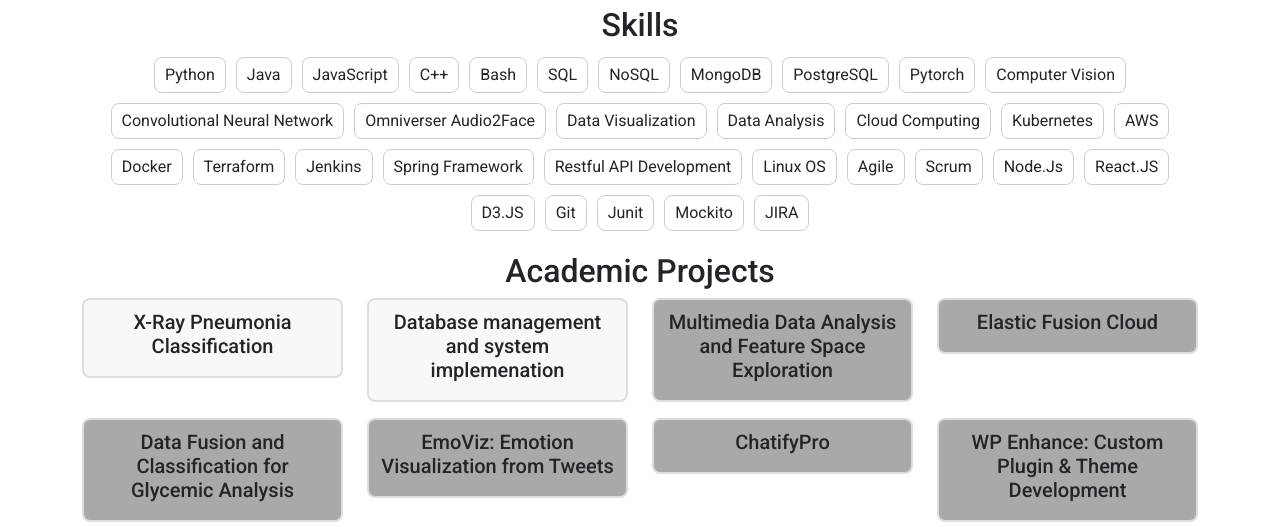
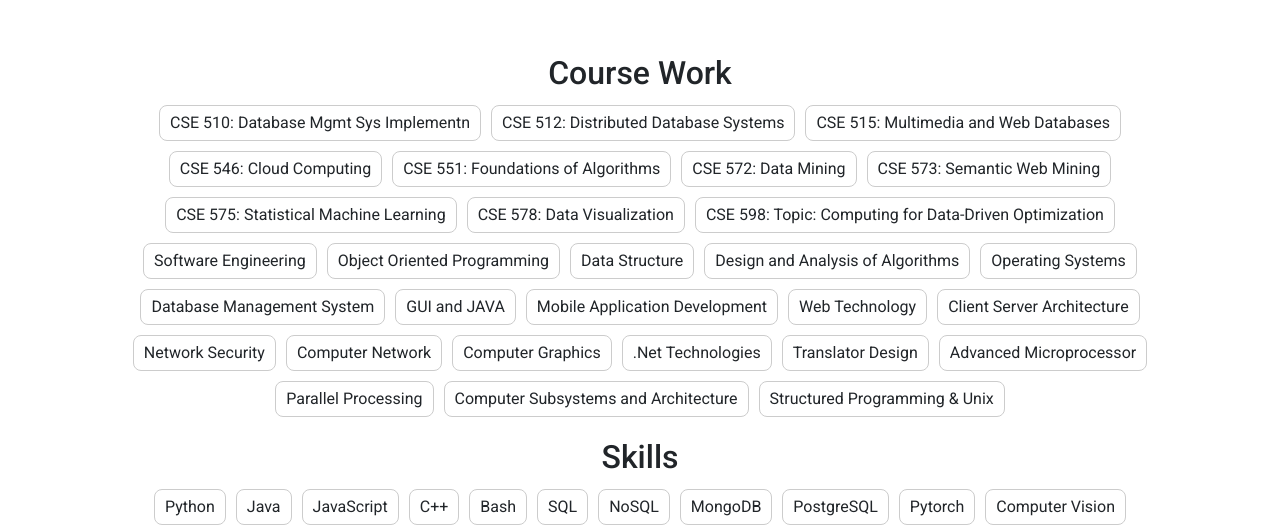
Before and after one commit to vrcoder70/vrcoder70.github.io, a React (Create React App) app: page / in a window 1280 px wide. Shown: the part 2204-2731 px from the top of the page. Built offline with nearby package versions, Linux system fonts and the light colour scheme.

Commit message:
Update 2

```diff
--- a/src/AcademicProjects.js
+++ b/src/AcademicProjects.js
@@ -76,7 +76,7 @@
         <div className="row">
           {projects.map((project, index) => (
             <div key={index} className="col-md-3 mb-3">
-              <div className={`project-card ${project.status === 'finished' ? 'finished' : 'in-progress'}`} onClick={() => toggleProjectInfo(index)}>
+              <div className={`project-card ${project.status === 'finished' ? 'finished' : 'in-progress'}`} onClick={() => toggleProjectInfo(index)} style={{minHeight: '80px'}}>
                 <div className="project-info" style={{ display: projectInfoVisible && selectedProject === index ? 'block' : 'none' }}>
                   <p>{project.description}</p>
                   {
--- a/src/App.js
+++ b/src/App.js
@@ -5,10 +5,11 @@
 import Education from './Education';
 import Experience from './Experience';
 import AcademicProjects from './AcademicProjects';
-import Testimonials from './Testimonials';
+// import Testimonials from './Testimonials';
 import Footer from './Footer';
 import Skills from './Skills';
 import HonorsAndActivities from './HonorsAndActivities';
+import Courses from './CourseWork';
 
 function App() {
   return (
@@ -18,6 +19,7 @@
         <Summary />
         <Experience />
         <Education />
+        <Courses />
         <Skills />
         <AcademicProjects />
         <HonorsAndActivities />
--- /dev/null
+++ b/src/CourseWork.js
@@ -0,0 +1,53 @@
+import React from 'react';
+import './Skills.css';
+
+const Courses = () => {
+    // Define your skills here
+    const courses = [
+        'CSE 510: Database Mgmt Sys Implementn',
+        'CSE 512: Distributed Database Systems',
+        'CSE 515: Multimedia and Web Databases',
+        'CSE 546: Cloud Computing',
+        'CSE 551: Foundations of Algorithms',
+        'CSE 572: Data Mining',
+        'CSE 573: Semantic Web Mining',
+        'CSE 575: Statistical Machine Learning',
+        'CSE 578: Data Visualization',
+        'CSE 598: Topic: Computing for Data-Driven Optimization',
+        'Software Engineering',
+        'Object Oriented Programming',
+        'Data Structure',
+        'Design and Analysis of Algorithms',
+        'Operating Systems',
+        'Database Management System',
+        'GUI and JAVA',
+        'Mobile Application Development',
+        'Web Technology',
+        'Client Server Architecture',
+        'Network Security',
+        'Computer Network',
+        'Computer Graphics',
+        '.Net Technologies',
+        'Translator Design',
+        'Advanced Microprocessor',
+        'Parallel Processing',
+        'Computer Subsystems and Architecture',
+        'Structured Programming & Unix'
+    ];
+
+    return (
+        <section id="courses" className="py-2">
+            <div className="container">
+                <h2>Course Work</h2>
+                <div className="skills d-flex" style={{flexDirection: 'row', justifyContent: 'center', alignItems: 'center'}}>
+                {courses.map((course, index) => (
+                    <div key={index} className="skill">{course}</div>
+                ))}
+                </div>
+            </div>
+        </section>
+
+    );
+}
+
+export default Courses;
--- a/src/Experience.js
+++ b/src/Experience.js
@@ -15,7 +15,15 @@
       endDate: "Present",
       name: '',
       image: IT,
-      description: `In my current role as an IT Deskside Support specialist at Thunderbird School, I am responsible for a range of duties aimed at integrating Artificial Intelligence into our technology stack. This includes programming solutions to record questions, generate AI-powered answers via GPT API, convert responses into audio files, and utilize Nvidia's Audio2Face module for dynamic model generation. Operating across Linux, Windows, and macOS environments, I remotely install software and diligently resolve IT tickets. Additionally, I provide invaluable support to faculty and students in navigating our challenging technology landscape. Leveraging my expertise in technology, teamwork, and strong interpersonal skills, I efficiently tackle daily tasks and contribute to a seamless technology experience for our community.`
+      description: `In my current role as an IT Deskside Support specialist at Thunderbird School, I am responsible for a range of duties aimed at integrating Artificial Intelligence into our technology stack. This includes programming solutions to record questions, generate AI-powered answers via GPT API, convert responses into audio files, and utilize Nvidia's Audio2Face module for dynamic model generation. Operating across Linux, Windows, and macOS environments, I remotely install software and diligently resolve IT tickets. Additionally, I provide invaluable support to faculty and students in navigating our challenging technology landscape. Leveraging my expertise in technology, teamwork, and strong interpersonal skills, I efficiently tackle daily tasks and contribute to a seamless technology experience for our community.`,
+      descriptionPoint: [
+        `Created "Conversation AI," a program enabling communication with users and resolving their queries by generating AI-powered answers, converting responses into audio files, and utilizing Nvidia's Audio2Face module for dynamic model generation.`,
+        `Proficiently operated across Linux, Windows, and macOS environments.`,
+        `Remotely installed software and resolved IT tickets.`,
+        `Provided invaluable support to faculty and students in navigating complex technology.`,
+        `Leveraged expertise in technology, teamwork, and interpersonal skills to ensure a seamless technology experience for the community.`,
+      ]
+
     },
     {
       role: "Data Analyst",
--- a/src/Header.js
+++ b/src/Header.js
@@ -18,6 +18,9 @@
             </li>
             <li className="nav-item">
               <a className="nav-link" href="#education">Education</a>
+            </li>
+            <li className="nav-item">
+              <a className="nav-link" href="#courses">Course work</a>
             </li>
             <li className="nav-item">
               <a className="nav-link" href="#skills">Skills</a>
--- a/src/Summary.js
+++ b/src/Summary.js
@@ -14,11 +14,11 @@
           <div className="col-md-8">
             <h2>Summary</h2>
             <p>
-              Hello, I'm Vraj, a dedicated Master of Science student majoring in Computer Science at Arizona State University, slated to graduate in May 2024. With two years of professional experience as both a Data Analyst at AIDE Lab and a Systems Engineer at Tata Consultancy Services, I've cultivated a strong foundation in practical skills and industry insights. As I approach graduation, I am actively seeking full-time opportunities to apply my expertise and contribute to innovative projects in the field. <br /> <br />
-              As an international student, I bring a unique blend of perspectives, multilingual proficiency, cultural awareness, and a global network. My experiences have instilled in me a deep cultural sensitivity, a global mindset, and a robust capacity for adaptability and resilience in diverse environments. I am committed to leveraging my knowledge and skills to excel in the field of computer science, contributing meaningfully to innovative projects and collaborative teams.
+            Hello, I'm Vraj, a committed Master of Science student majoring in Computer Science at Arizona State University, set to graduate in May 2024. With over two years of professional experience as a Data Analyst at AIDE Lab, a Systems Engineer at Tata Consultancy Services, and in IT Deskside Support at Thunderbird school of global management, I've built a robust foundation in practical skills and gained valuable industry insights. My varied work experiences demonstrate adaptability and a strong desire to learn. As I near graduation, I am eager to pursue full-time opportunities where I can leverage my expertise to contribute to innovative projects in the field of Computer Science. <br /> <br />
+            As an international student, I bring a unique blend of perspectives, multilingual proficiency, cultural awareness, and a global network. My experiences have instilled in me a deep cultural sensitivity, a global mindset, and a robust capacity for adaptability and resilience in diverse environments. I am committed to leveraging my knowledge and skills to excel in the field of computer science, contributing meaningfully to innovative projects and collaborative teams.
             </p>
             <h2>Goals</h2>
-            <p>My objective is to excel in the dynamic field of computer science. I am passionate about leveraging my skills to address intricate challenges and foster innovation. Eager to immerse myself in roles that offer exposure to leading-edge technologies and foster collaborative environments, I am committed to continuous learning and professional development. As the saying goes, 'Jack of all trades is a master of none, but oftentimes better than a master of one,' I aspire to maintain a diverse skill set and contribute effectively to any team or project.</p>
+            <p>My objective is to excel in the dynamic field of computer science. I am passionate about leveraging my skills to address intricate challenges and foster innovation. Eager to immerse myself in roles that offer exposure to leading-edge technologies and foster collaborative environments, I am committed to continuous learning and professional development. As the saying goes, 'Jack of all trades is a master of none, but oftentimes better than a master of one,' I aspire to maintain a diverse skill set and contribute effectively to your project.</p>
             <a href={Resume} download className="btn btn-secondary">Resume</a>
           </div>
         </div>
```
Also changed, not shown: src/HonorsAndActivities.js (+107 -34 lines).
